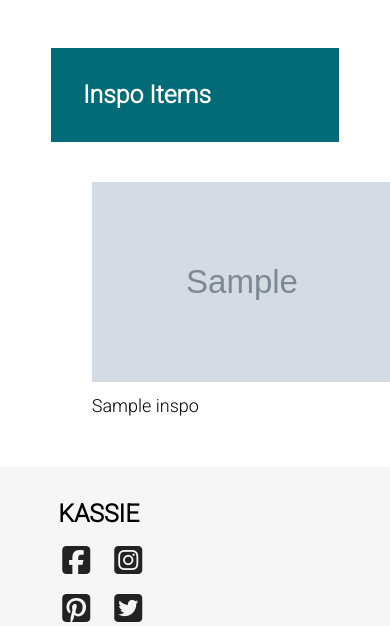
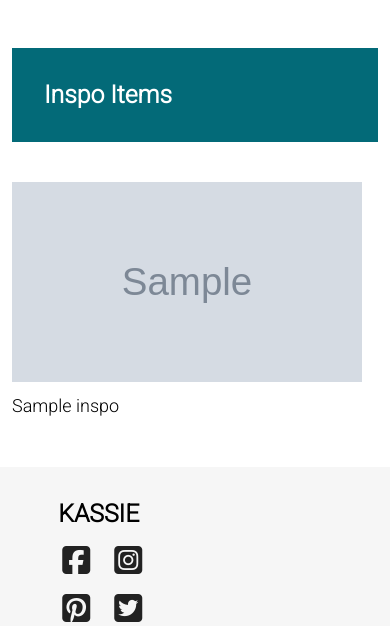
Before and after one commit to PillowFishSticks/Kassie-MS4, a Django app: page /inspo/ in a window 390 px wide. Shown: the part 56-682 px from the top of the page. Run offline with Django 3.2, Linux system fonts and the light colour scheme; tables that the repository leaves empty hold one stand-in row (values such as "Sample post"); grey boxes marked "Sample" are stand-in pictures; some libraries are stand-ins or nearby versions.

Commit message:
Adjust sizing of inspo pages on different device sizes

```diff
--- a/inspo/templates/inspo/inspo.html
+++ b/inspo/templates/inspo/inspo.html
@@ -17,10 +17,10 @@
                 <h2 class="page-banner text-white mt-4 mb-4">Inspo Items</h2>
             </div>
         </div>
-                <div class="container">
+                <div class="container-inspo">
                     <div class="row justify-content-center">
                         {% for inspo_item in inspo_items_published %}
-                            <div class="col-sm-12 col-md-12 col-lg-6 mb-5">
+                            <div class="col-12 col-md-6 mb-5">
                                 <div class="mt-3">
                                     <div>
                                         {% if inspo_item.image %}
--- a/static/css/base.css
+++ b/static/css/base.css
@@ -433,7 +433,7 @@ a.category-badge > span.badge:hover {
 }
 
 .inspo-card {
-    width: 400px;
+    width: 550px;
     border: 0;
     margin: auto;
     margin-bottom: 10px;
@@ -522,13 +522,6 @@ margin: 2rem 0;
         height: 200px;
         width: 300px;
     }
-
-
-    /* --- inspo item detail --- */
-    .inspo-card-detail-img-top {
-        width: 400px ;
-        height: 400px ;
-    }
   }
 
 /* fixed top navbar only on medium and up */
@@ -569,6 +562,17 @@ margin: 2rem 0;
         padding-top: 80px;
     }
 
+    .container-inspo {
+        max-width: 100%;
+      }
+
+    .inspo-card {
+        width: 270px;
+        border: 0;
+        margin: auto;
+        margin-bottom: 10px;
+    }
+
     .nav-link i.fa-lg {
         font-size: 1rem;
     }
@@ -596,5 +600,19 @@ margin: 2rem 0;
 }
 
 @media (max-width: 576px) {
+    .container {
+        max-width: 100%;
+      }
 
+    .inspo-detail {
+        width: 300px ;
+        height: auto ;
+    }
+
+    .inspo-card {
+        width: 350px;
+        border: 0;
+        margin: auto;
+        margin-bottom: 10px;
+    }
 }
```
